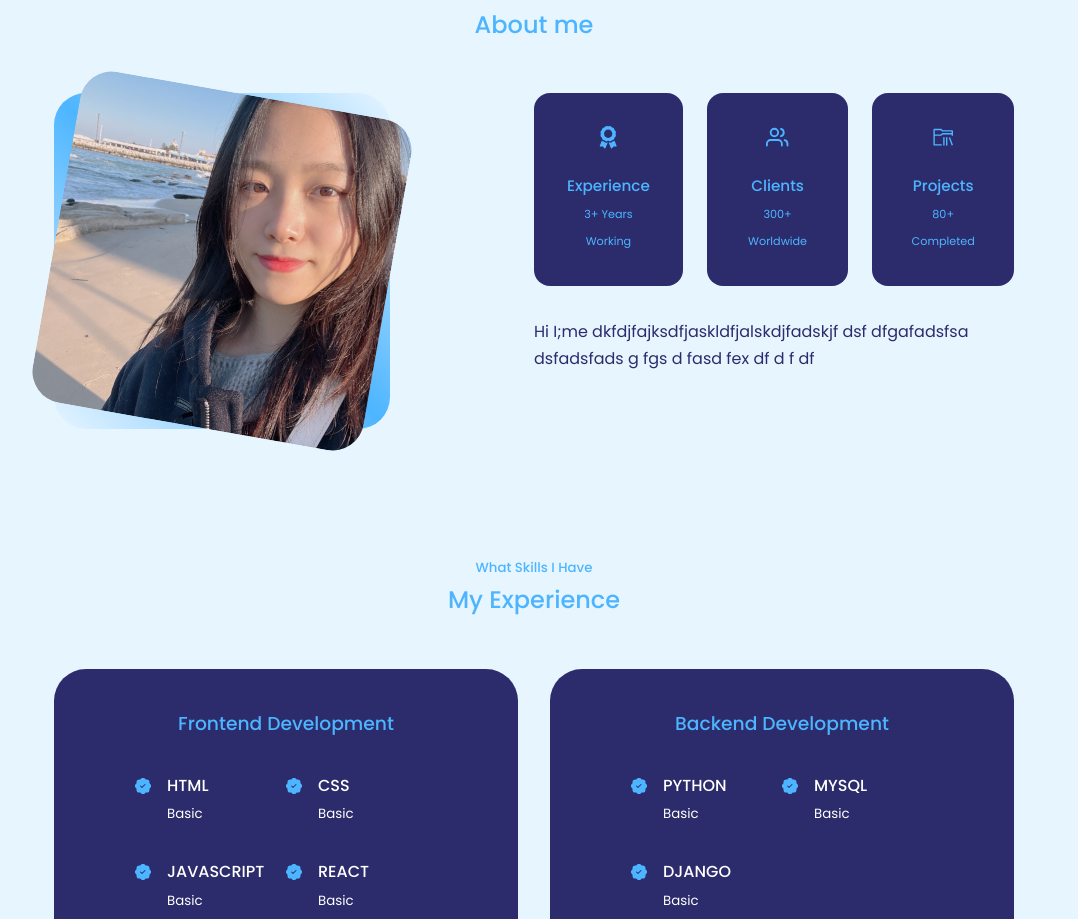
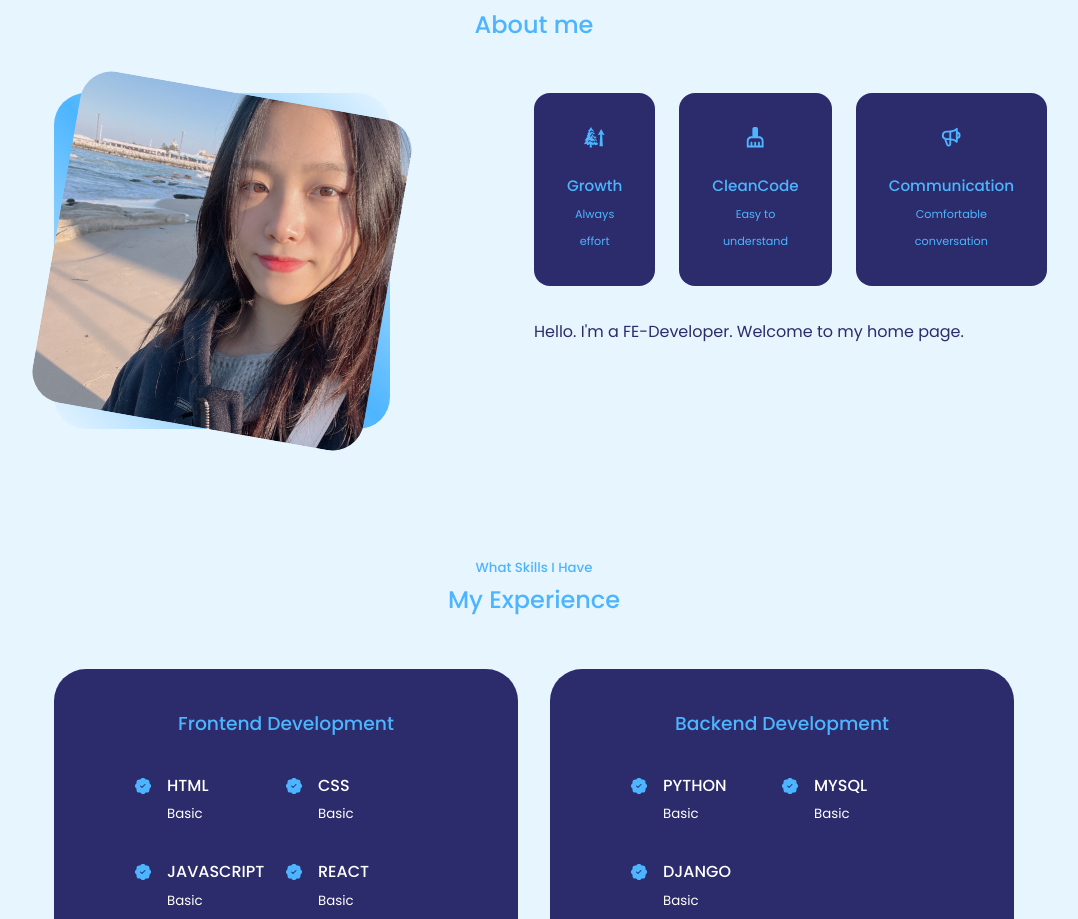
Before and after one commit to whatseni/react_folio, a React (Create React App) app: page / in a window 1280 px wide. Shown: the part 946-1865 px from the top of the page, without its empty margins (106-1184 px from the left). Built offline with nearby package versions, Linux system fonts and the light colour scheme.

Commit message:
Update About.jsx

```diff
--- a/src/components/about/About.jsx
+++ b/src/components/about/About.jsx
@@ -1,9 +1,9 @@
 import React from "react";
 import "./about.css";
 import ME from "../../assets/me-about.jpeg";
-import { FaAward } from "react-icons/fa";
-import { FiUsers } from "react-icons/fi";
-import { VscFolderLibrary } from "react-icons/vsc";
+import { GiTreeGrowth } from "react-icons/gi";
+import { MdCleaningServices } from "react-icons/md";
+import { HiOutlineSpeakerphone } from "react-icons/hi";
 
 const About = () => {
   return (
@@ -21,27 +21,26 @@ const About = () => {
         <div className="about__content">
           <div className="about__cards">
             <article className="about__card">
-              <FaAward className="about__icon" />
-              <h5>Experience</h5>
-              <small>3+ Years Working</small>
+              <GiTreeGrowth className="about__icon" />
+              <h5>Growth</h5>
+              <small>Always effort</small>
             </article>
 
             <article className="about__card">
-              <FiUsers className="about__icon" />
-              <h5>Clients</h5>
-              <small>300+ Worldwide</small>
+              <MdCleaningServices className="about__icon" />
+              <h5>CleanCode</h5>
+              <small>Easy to understand</small>
             </article>
 
             <article className="about__card">
-              <VscFolderLibrary className="about__icon" />
-              <h5>Projects</h5>
-              <small>80+ Completed</small>
+              <HiOutlineSpeakerphone className="about__icon" />
+              <h5>Communication</h5>
+              <small>Comfortable conversation</small>
             </article>
           </div>
 
           <p className="text-color">
-            Hi I;me dkfdjfajksdfjaskldfjalskdjfadskjf dsf dfgafadsfsa dsfadsfads
-            g fgs d fasd fex df d f df
+            Hello. I'm a FE-Developer. Welcome to my home page.
           </p>
         </div>
       </div>
```
